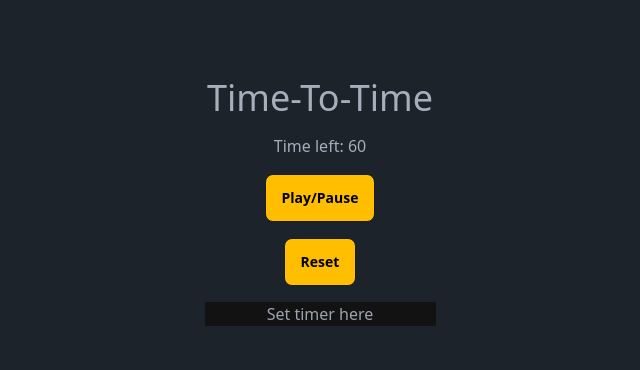
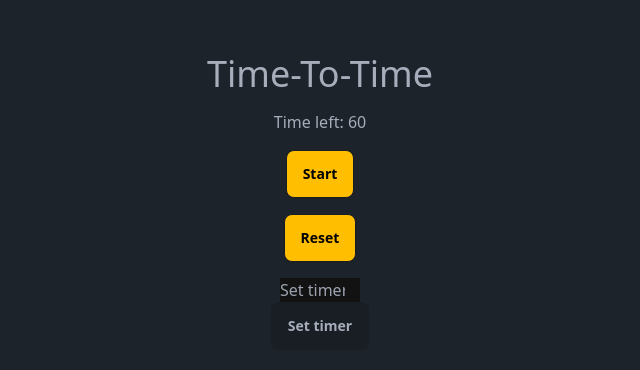
Before and after one commit to SimonThor12/timer-alarm-app, a React (Vite) app: page / in a window 1280 px wide. Shown: the part 198-568 px from the top of the page, without its empty margins (320-960 px from the left). Built offline with nearby package versions, Linux system fonts and the light colour scheme.

Commit message:
set timer as user fixed

```diff
--- a/src/Timer.tsx
+++ b/src/Timer.tsx
@@ -1,8 +1,15 @@
-import { useState, useEffect } from "react";
+import {
+  useState,
+  useEffect,
+  ReactEventHandler,
+  ReactElement,
+  SetStateAction,
+} from "react";
 
 function Timer() {
   const [timeLeft, setTimeLeft] = useState(60);
   const [isTicking, setIsTicking] = useState(false);
+  const [input, setInput] = useState("");
 
   useEffect(() => {
     if (timeLeft > 0 && isTicking) {
@@ -22,6 +29,20 @@ function Timer() {
     setTimeLeft(60); // Reset to the initial value
   };
 
+  const setTimer = () => {
+    const time = parseInt(input);
+    if (!isNaN(time) && time > 0 && time <= 60) {
+      setTimeLeft(time); // Set the timer to the user's input
+      setIsTicking(false); // Stop the timer if it's running
+    }
+  };
+
+  function handleInputChange(event: {
+    target: { value: SetStateAction<string> };
+  }): void {
+    setInput(event.target.value);
+  }
+
   return (
     <div
       data-theme="dark"
@@ -31,7 +52,7 @@ function Timer() {
       <button
         className="btn bg-warning mt-4 text-black"
         onClick={toggleTimer}>
-        Play/Pause
+        {isTicking ? "Pause" : "Start"}
       </button>
       <button
         className="btn bg-warning mt-4 text-black"
@@ -39,8 +60,18 @@ function Timer() {
         Reset
       </button>
       <input
+        min="0"
+        max="60"
+        value={input}
+        onChange={handleInputChange}
+        type="number"
         className="text-center mt-4"
         placeholder="Set timer here"></input>
+      <button
+        className="btn "
+        onClick={setTimer}>
+        Set timer
+      </button>
     </div>
   );
 }
```
